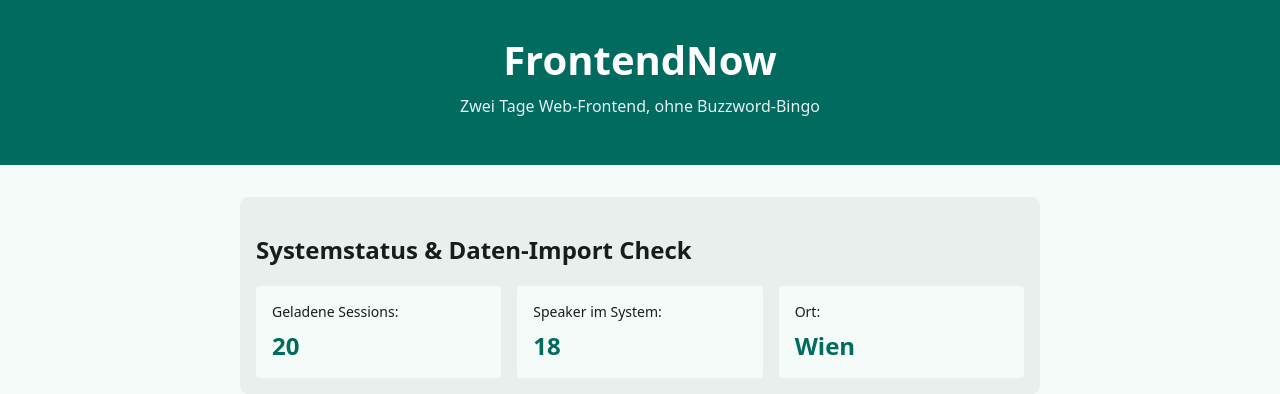
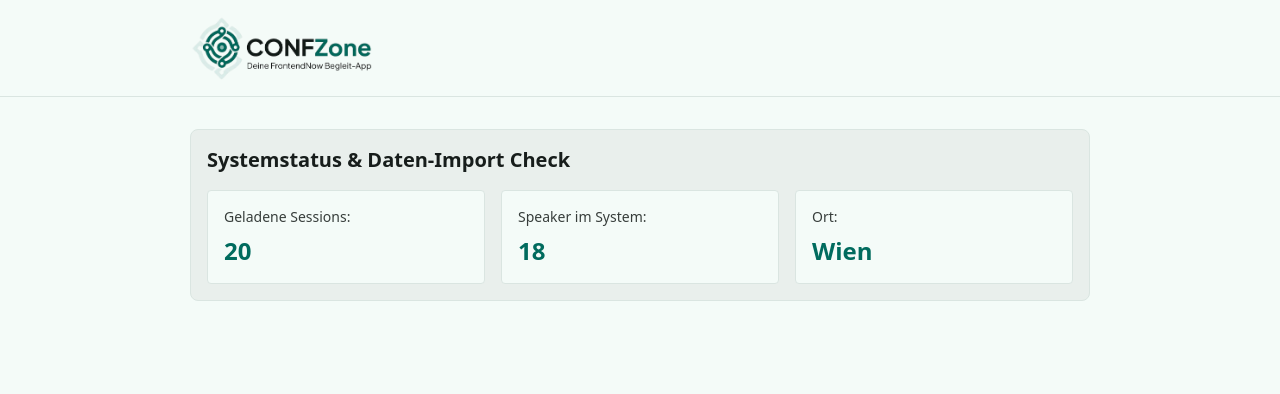
Before and after one commit to david-ct26m012/Team_Assignement1, a Vue app: page / in a window 1280 px wide. Shown: the top 394 px of the page. Built offline with nearby package versions, Linux system fonts and the light colour scheme; the HTML template or start-up script is replaced by a standard one.

Commit message:
feat(setup): complete task E project skeleton
- Integrate design tokens via CSS custom properties
- Add CONFZone logo and update app favicon
- Load conference-data.json as proof of concept in App.vue
- Update README.md with project setup instructions

```diff
--- a/src/App.vue
+++ b/src/App.vue
@@ -1,8 +1,8 @@
 <script setup lang="ts">
-// conference-data.json importieren
+import '@/styles/app.css'
 import conferenceData from './data/conference-data.json'
+import logoUrl from '@/assets/logo.png'
 
-// Einfache Werte auslesen
 const conference = conferenceData.conference
 const sessionCount = conferenceData.sessions.length
 const speakerCount = conferenceData.speakers.length
@@ -10,13 +10,18 @@
 
 <template>
   <div class="app-layout">
-    <!-- Header mit Branding aus den Design Tokens -->
     <header class="header">
-      <h1>{{ conference.name }}</h1>
-      <p class="tagline">{{ conference.tagline }}</p>
+      <div class="header-content">
+        <a href="/" class="brand-link">
+          <img
+            :src="logoUrl"
+            :alt="conference.name"
+            class="header-logo"
+          />
+        </a>
+      </div>
     </header>
 
-    <!-- Hauptbereich mit Funktionsnachweis für Punkt E -->
     <main class="content">
       <section class="proof-card">
         <h2>Systemstatus & Daten-Import Check</h2>
@@ -38,59 +43,3 @@
     </main>
   </div>
 </template>
-
-<style scoped>
-.header {
-  background-color: var(--color-primary);
-  color: var(--color-on-primary);
-  padding: var(--space-lg);
-  text-align: center;
-}
-
-.header h1 {
-  margin: 0;
-  font-size: 2.5rem;
-}
-
-.tagline {
-  margin-top: var(--space-sm);
-  opacity: 0.9;
-}
-
-.content {
-  padding: var(--space-lg);
-  max-width: 800px;
-  margin: 0 auto;
-}
-
-.proof-card {
-  background-color: var(--color-surface);
-  padding: var(--space-md);
-  border-radius: 8px;
-}
-
-.stats {
-  display: flex;
-  gap: var(--space-md);
-  margin-top: var(--space-md);
-}
-
-.stat-box {
-  background-color: var(--color-background);
-  padding: var(--space-md);
-  border-radius: 4px;
-  flex: 1;
-  display: flex;
-  flex-direction: column;
-}
-
-.label {
-  font-size: 0.875rem;
-  margin-bottom: var(--space-sm);
-}
-
-.value {
-  font-size: 1.5rem;
-  color: var(--color-primary);
-}
-</style>
--- /dev/null
+++ b/src/styles/app.css
@@ -0,0 +1,78 @@
+.app-layout {
+  min-height: 100vh;
+  background-color: var(--color-background);
+  color: var(--color-on-background);
+  font-family: var(--font-family);
+}
+
+.header {
+  background-color: var(--color-background);
+  padding: var(--space-md) var(--space-lg);
+  border-bottom: 1px solid var(--color-surface-variant);
+}
+
+.header-content {
+  max-width: 900px;
+  margin: 0 auto;
+  display: flex;
+  align-items: center;
+}
+
+.brand-link {
+  display: inline-flex;
+  align-items: center;
+  text-decoration: none;
+}
+
+.header-logo {
+  height: 64px;
+  width: auto;
+  object-fit: contain;
+}
+
+.content {
+  padding: var(--space-lg);
+  max-width: 900px;
+  margin: 0 auto;
+}
+
+.proof-card {
+  background-color: var(--color-surface);
+  padding: var(--space-md);
+  border-radius: 8px;
+  border: 1px solid var(--color-surface-variant);
+}
+
+.proof-card h2 {
+  margin-top: 0;
+  font-size: 1.25rem;
+  color: var(--color-on-background);
+}
+
+.stats {
+  display: flex;
+  gap: var(--space-md);
+  margin-top: var(--space-md);
+}
+
+.stat-box {
+  background-color: var(--color-background);
+  padding: var(--space-md);
+  border-radius: 4px;
+  border: 1px solid var(--color-surface-variant);
+  flex: 1;
+  display: flex;
+  flex-direction: column;
+}
+
+.label {
+  font-size: 0.875rem;
+  margin-bottom: var(--space-sm);
+  color: var(--color-on-background);
+  opacity: 0.85;
+}
+
+.value {
+  font-size: 1.5rem;
+  color: var(--color-primary);
+}
```
Also changed, not shown: src/assets/logo.png (added), 1 other file (tests, documents, lock files or other folders).
